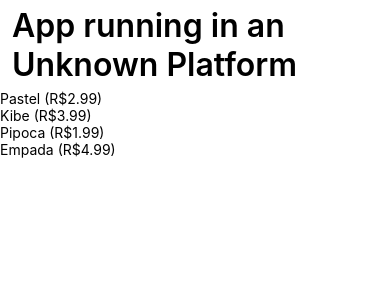
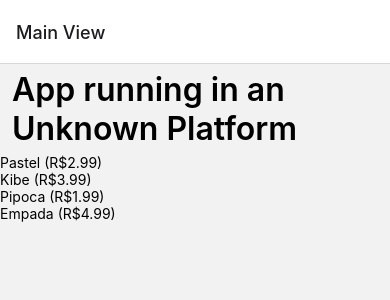
Before and after one commit to HDeiro/react-native-studies, a React Native app in the folder exercises/: screen / in a window 390 px wide. Shown: the top 300 px of the page. Built offline with nearby package versions, Linux system fonts and the light colour scheme.

Commit message:
Install router + add Stack of views

```diff
--- a/exercises/index.js
+++ b/exercises/index.js
@@ -3,7 +3,7 @@
  */
 
 import {AppRegistry} from 'react-native';
-import App from './src/App';
 import {name as appName} from './app.json';
+import router from './src/routes';
 
-AppRegistry.registerComponent(appName, () => App);
+AppRegistry.registerComponent(appName, () => router);
--- a/exercises/src/App.tsx
+++ b/exercises/src/App.tsx
@@ -1,23 +1,4 @@
 import React from 'react';
-import {SafeAreaView, Platform} from 'react-native';
-import {Title} from './components/Title';
-import ProductList from './components/ProductList';
+import MainView from './views/MainView';
 
-export default () => (
-  <SafeAreaView>
-    {/* OS Detection Example */}
-    {(() => {
-      switch (Platform.OS) {
-        case 'android':
-          return <Title content="App running in Android" />;
-        case 'ios':
-          return <Title content="App running in iOS" />;
-        default:
-          return <Title content="App running in an Unknown Platform" />;
-      }
-    })()}
-
-    {/* FlatList Example */}
-    <ProductList />
-  </SafeAreaView>
-);
+export default () => <MainView />;
--- /dev/null
+++ b/exercises/src/routes/index.tsx
@@ -0,0 +1,20 @@
+import React from 'react';
+import {SafeAreaView, StyleSheet} from 'react-native';
+import {NavigationContainer} from '@react-navigation/native';
+import Stack from './stack';
+
+const style = StyleSheet.create({
+  SafeAreaView: {
+    flex: 1,
+  },
+});
+
+export default () => {
+  return (
+    <SafeAreaView style={style.SafeAreaView}>
+      <NavigationContainer>
+        <Stack />
+      </NavigationContainer>
+    </SafeAreaView>
+  );
+};
--- /dev/null
+++ b/exercises/src/routes/stack.tsx
@@ -0,0 +1,27 @@
+import React from 'react';
+import {createNativeStackNavigator} from '@react-navigation/native-stack';
+import MainView from '../views/MainView';
+import SecondView from '../views/SecondView';
+import ThirdView from '../views/ThirdView';
+
+const Stack = createNativeStackNavigator();
+
+export default () => (
+  <Stack.Navigator initialRouteName="MainView">
+    <Stack.Screen
+      name="/main"
+      options={{title: 'Main View'}}
+      component={MainView}
+    />
+    <Stack.Screen
+      name="/second"
+      options={{title: 'Second View'}}
+      component={SecondView}
+    />
+    <Stack.Screen
+      name="/third"
+      options={{title: 'Third View'}}
+      component={ThirdView}
+    />
+  </Stack.Navigator>
+);
--- /dev/null
+++ b/exercises/src/views/MainView.tsx
@@ -0,0 +1,25 @@
+import React from 'react';
+import {SafeAreaView, Platform} from 'react-native';
+import {Title} from '../components/Title';
+import ProductList from '../components/ProductList';
+
+const MainView = () => (
+  <SafeAreaView>
+    {/* OS Detection Example */}
+    {(() => {
+      switch (Platform.OS) {
+        case 'android':
+          return <Title content="App running in Android" />;
+        case 'ios':
+          return <Title content="App running in iOS" />;
+        default:
+          return <Title content="App running in an Unknown Platform" />;
+      }
+    })()}
+
+    {/* FlatList Example */}
+    <ProductList />
+  </SafeAreaView>
+);
+
+export default MainView;
--- /dev/null
+++ b/exercises/src/views/SecondView.tsx
@@ -0,0 +1,11 @@
+import React from 'react';
+import {SafeAreaView} from 'react-native';
+import {Title} from '../components/Title';
+
+const SecondView = () => (
+  <SafeAreaView>
+    <Title content="Second View" />;
+  </SafeAreaView>
+);
+
+export default SecondView;
--- /dev/null
+++ b/exercises/src/views/ThirdView.tsx
@@ -0,0 +1,11 @@
+import React from 'react';
+import {SafeAreaView} from 'react-native';
+import {Title} from '../components/Title';
+
+const SecondView = () => (
+  <SafeAreaView>
+    <Title content="Third View" />;
+  </SafeAreaView>
+);
+
+export default SecondView;
```
